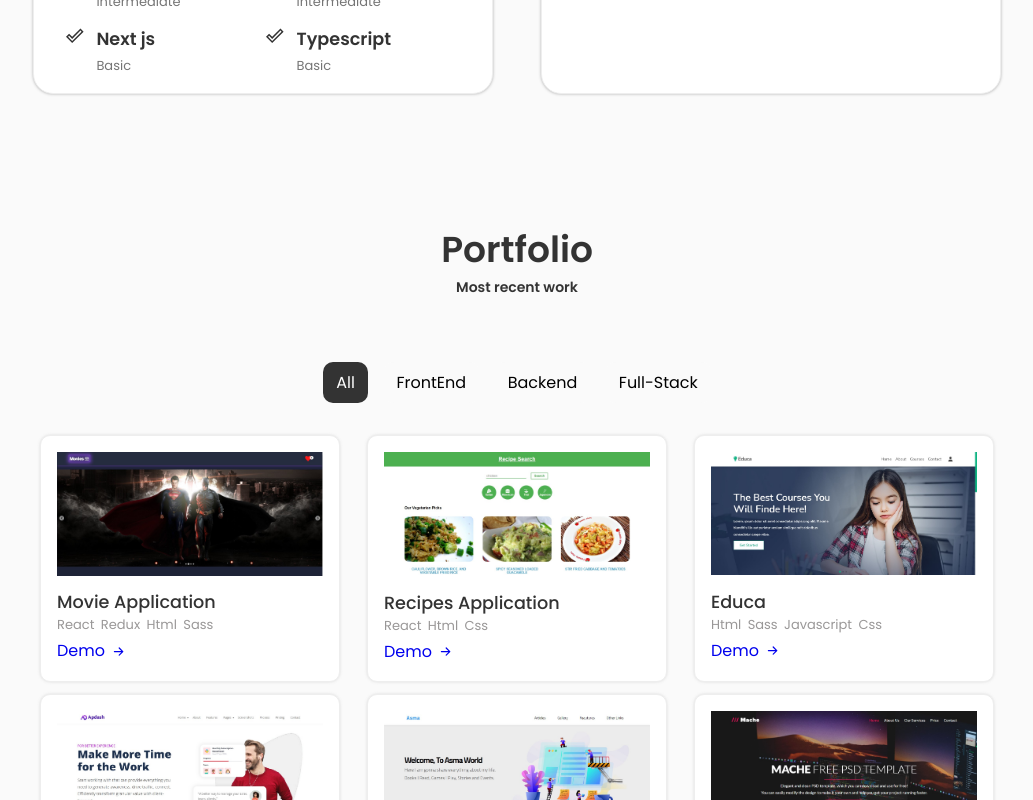
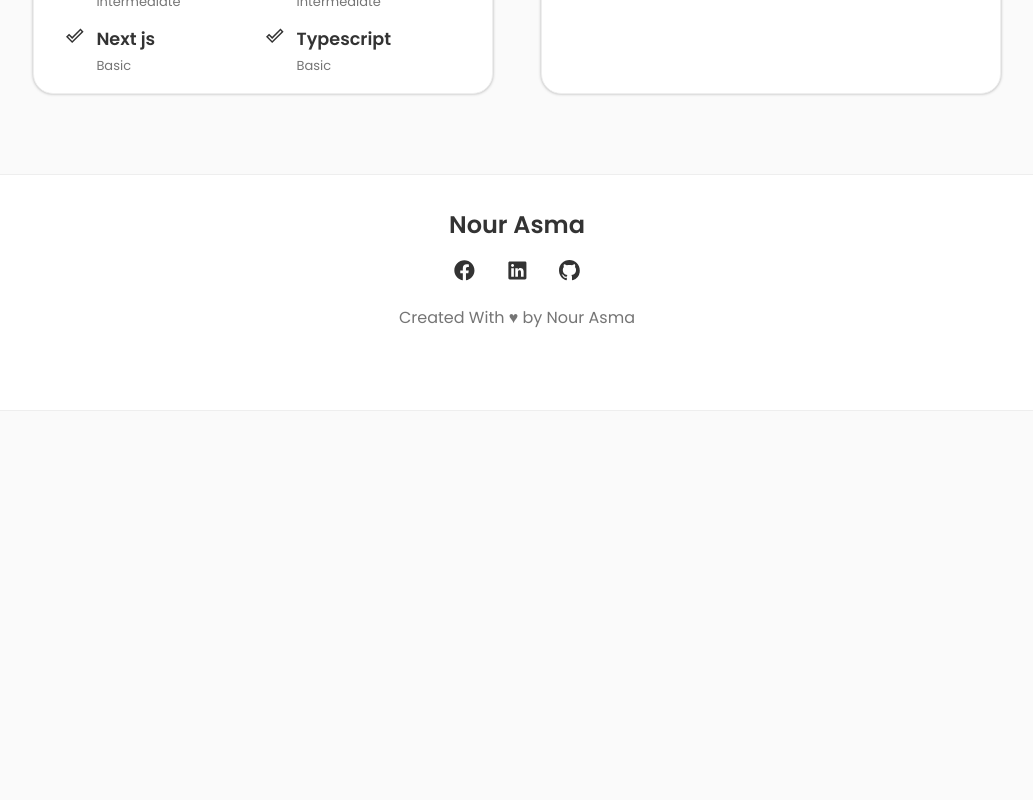
Before and after one commit to Mohammad-Nour-Asma/Portfolio, a React (Create React App) app: page / in a window 1280 px wide. Shown: the part 1760-2560 px from the top of the page, without its empty margins (123-1156 px from the left). After the commit the page ends 2171 px from the top, so only its background shows below. Built offline with nearby package versions, Linux system fonts and the light colour scheme.

Commit message:
remove the portfolio

```diff
--- a/src/App.js
+++ b/src/App.js
@@ -14,7 +14,7 @@ function App() {
         <Home />
         <About />
         <Skills />
-        <Portfolio />
+        {/* <Portfolio /> */}
         <Footer />
       </main>
     </>
```
Also changed, not shown: 1 other file (tests, documents, lock files or other folders).
